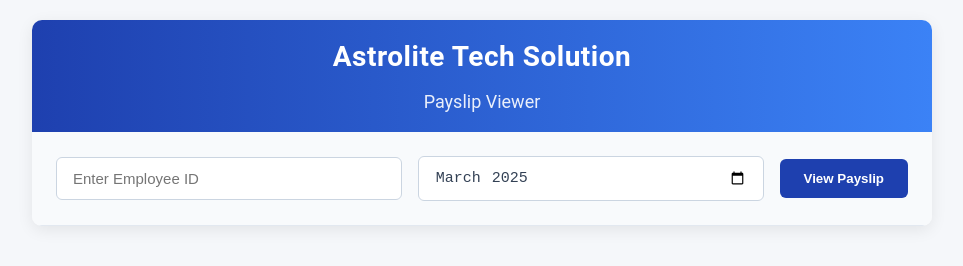
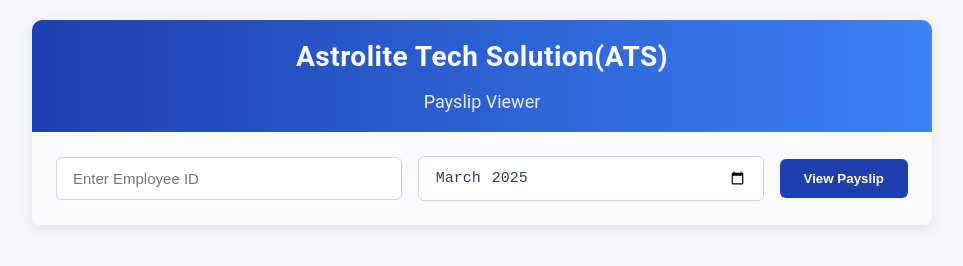
Before and after one commit to sahithdaddla/HR-payslip, a plain HTML site: page index.html in a window 1280 px wide. Shown: the whole page, without its empty margins (158-1121 px from the left). Drawn offline with Linux system fonts and the light colour scheme.

Commit message:
Update index.html

```diff
--- a/index.html
+++ b/index.html
@@ -286,7 +286,7 @@ body {
 <body>
     <div class="container">
         <div class="header">
-            <div class="company-name">Astrolite Tech Solution</div>
+            <div class="company-name">Astrolite Tech Solution(ATS)</div>
             <div class="payslip-title">Payslip Viewer</div>
         </div>
 
```
